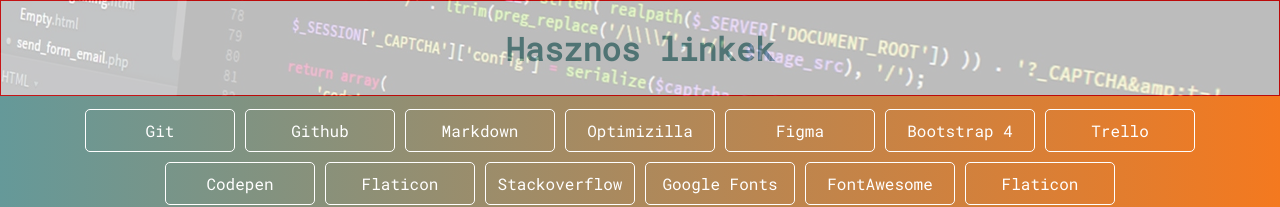
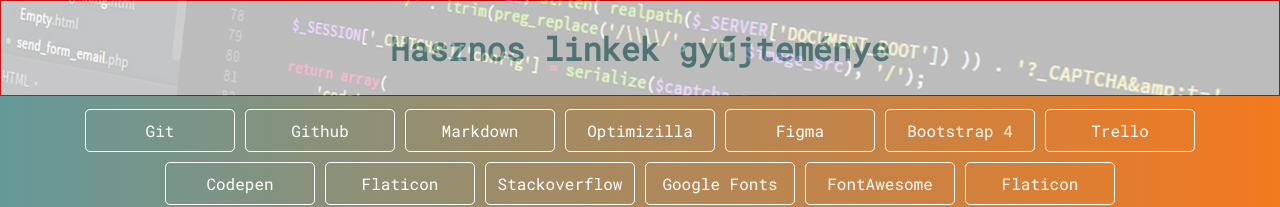
Before and after one commit to boroczkycsaba/hasznosLinkek, a plain HTML site: page index.html in a window 1280 px wide. Shown: the top 207 px of the page. Drawn offline with Linux system fonts and the light colour scheme.

Commit message:
Fő cím módosítása

```diff
--- a/index.html
+++ b/index.html
@@ -11,7 +11,7 @@
   <body>
     <div class="container">
       <header>
-        <h1>Hasznos linkek</h1>
+        <h1>Hasznos linkek gyűjteménye</h1>
       </header>
 
       <nav>
```
